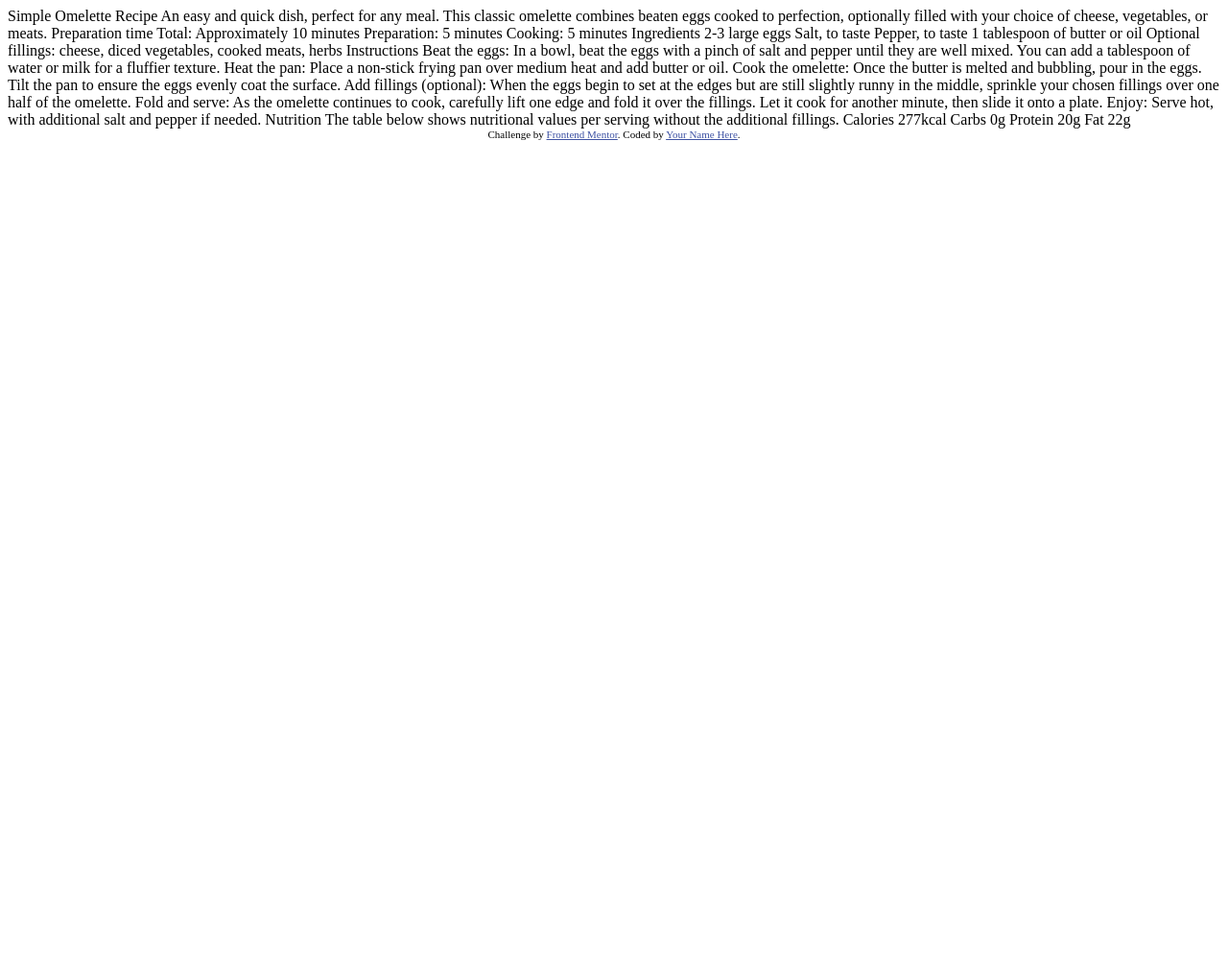
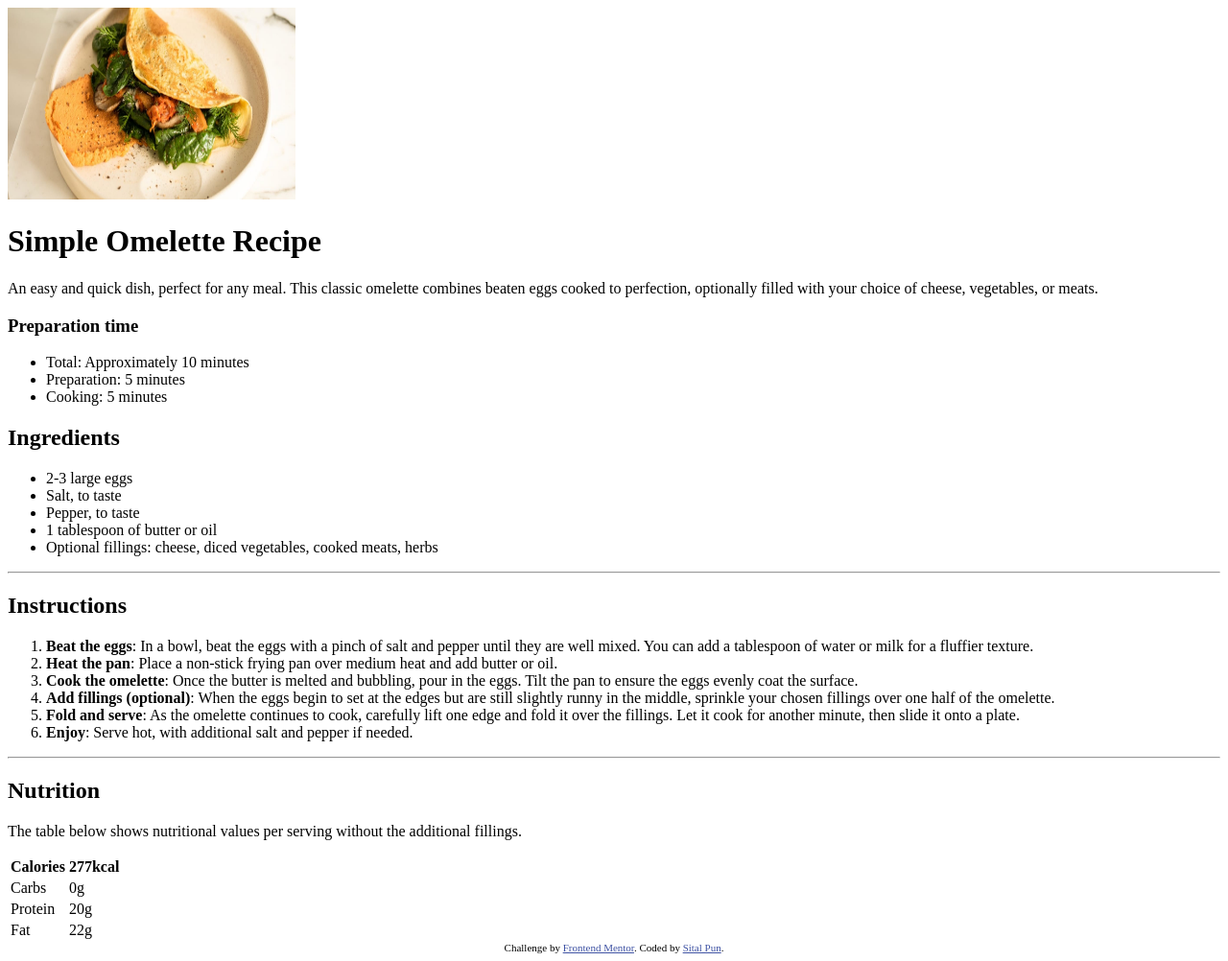
Before and after one commit to spun21m/Recipe-Page, a plain HTML site: page index.html in a window 1280 px wide. Shown: the whole page at 96% size. Before the commit the page ends 800 px from the top, so only its background shows below. Drawn offline with Linux system fonts and the light colour scheme.

Commit message:
Inital HTML structure setup

```diff
--- a/index.html
+++ b/index.html
@@ -1,77 +1,133 @@
 <!DOCTYPE html>
 <html lang="en">
   <head>
-  <meta charset="UTF-8">
-  <meta name="viewport" content="width=device-width, initial-scale=1.0"> <!-- displays site properly based on user's device -->
+    <meta charset="UTF-8" />
+    <meta name="viewport" content="width=device-width, initial-scale=1.0" />
+    <!-- displays site properly based on user's device -->
 
-  <link rel="icon" type="image/png" sizes="32x32" href="./assets/images/favicon-32x32.png">
+    <link
+      rel="icon"
+      type="image/png"
+      sizes="32x32"
+      href="./assets/images/favicon-32x32.png"
+    />
 
     <title>Frontend Mentor | Recipe page</title>
 
     <!-- Feel free to remove these styles or customise in your own stylesheet 👍 -->
     <style>
-    .attribution { font-size: 11px; text-align: center; }
-    .attribution a { color: hsl(228, 45%, 44%); }
+      .attribution {
+        font-size: 11px;
+        text-align: center;
+      }
+      .attribution a {
+        color: hsl(228, 45%, 44%);
+      }
     </style>
   </head>
   <body>
-
-  Simple Omelette Recipe
-
-  An easy and quick dish, perfect for any meal. This classic omelette combines beaten eggs cooked
-  to perfection, optionally filled with your choice of cheese, vegetables, or meats.
-
-  Preparation time
-
-  Total: Approximately 10 minutes
-  Preparation: 5 minutes
-  Cooking: 5 minutes
-
-  Ingredients
-
-  2-3 large eggs
-  Salt, to taste
-  Pepper, to taste
-  1 tablespoon of butter or oil
+    <header>
+      <img
+        src="./assets/images/image-omelette.jpeg"
+        alt="A delicious omelette with cheese and vegetables"
+        class="omelette-image"
+        width="300"
+        height="200"
+      />
+      <h1 class="recipe-title">Simple Omelette Recipe</h1>
+      <p>
+        An easy and quick dish, perfect for any meal. This classic omelette
+        combines beaten eggs cooked to perfection, optionally filled with your
+        choice of cheese, vegetables, or meats.
+      </p>
+    </header>
+    <section class="preparation-time">
+      <h3>Preparation time</h3>
+      <ul>
+        <li>Total: Approximately 10 minutes</li>
+        <li>Preparation: 5 minutes</li>
+        <li>Cooking: 5 minutes</li>
+      </ul>
+    </section>
+    <section class="ingredients">
+      <h2>Ingredients</h2>
+      <ul>
+        <li>2-3 large eggs</li>
+        <li>Salt, to taste</li>
+        <li>Pepper, to taste</li>
+        <li>1 tablespoon of butter or oil</li>
+        <li>
           Optional fillings: cheese, diced vegetables, cooked meats, herbs
-
-  Instructions
-
-  Beat the eggs: In a bowl, beat the eggs with a pinch of salt and pepper until they are well mixed.
-  You can add a tablespoon of water or milk for a fluffier texture.
-
-  Heat the pan: Place a non-stick frying pan over medium heat and add butter or oil.
-
-  Cook the omelette: Once the butter is melted and bubbling, pour in the eggs. Tilt the pan to ensure
-  the eggs evenly coat the surface.
-
-  Add fillings (optional): When the eggs begin to set at the edges but are still slightly runny in the
-  middle, sprinkle your chosen fillings over one half of the omelette.
-
-  Fold and serve: As the omelette continues to cook, carefully lift one edge and fold it over the
-  fillings. Let it cook for another minute, then slide it onto a plate.
-
-  Enjoy: Serve hot, with additional salt and pepper if needed.
-
-  Nutrition
-
-  The table below shows nutritional values per serving without the additional fillings.
-
-  Calories
-  277kcal
-
-  Carbs
-  0g
-
-  Protein
-  20g
-
-  Fat
-  22g
+        </li>
+      </ul>
+    </section>
+    <hr />
+    <section class="instructions">
+      <h2>Instructions</h2>
+      <ol>
+        <li>
+          <strong>Beat the eggs</strong>: In a bowl, beat the eggs with a pinch
+          of salt and pepper until they are well mixed. You can add a tablespoon
+          of water or milk for a fluffier texture.
+        </li>
+        <li>
+          <strong>Heat the pan</strong>: Place a non-stick frying pan over
+          medium heat and add butter or oil.
+        </li>
+        <li>
+          <strong>Cook the omelette</strong>: Once the butter is melted and
+          bubbling, pour in the eggs. Tilt the pan to ensure the eggs evenly
+          coat the surface.
+        </li>
+        <li>
+          <strong>Add fillings (optional)</strong>: When the eggs begin to set
+          at the edges but are still slightly runny in the middle, sprinkle your
+          chosen fillings over one half of the omelette.
+        </li>
+        <li>
+          <strong>Fold and serve</strong>: As the omelette continues to cook,
+          carefully lift one edge and fold it over the fillings. Let it cook for
+          another minute, then slide it onto a plate.
+        </li>
+        <li>
+          <strong>Enjoy</strong>: Serve hot, with additional salt and pepper if
+          needed.
+        </li>
+      </ol>
+    </section>
+    <hr />
+    <section class="tips">
+      <h2>Nutrition</h2>
+      <p>The table below shows nutritional values per serving without the
+    additional fillings.</p>
+    <table>
+      <thead>
+        <tr>
+          <th>Calories</th>
+          <th> 277kcal</th>
+        </tr>
+      </thead>
+      <tbody>
+        <tr>
+          <td>Carbs</td>
+          <td>0g</td>
+        </tr>
+        <tr>
+          <td>Protein</td>
+          <td>20g</td>
+        </tr>
+        <tr>
+          <td>Fat</td>
+          <td>22g</td>
+        </tr>
+      </tbody>
+    </table>
 
     <div class="attribution">
-    Challenge by <a href="https://www.frontendmentor.io?ref=challenge" target="_blank">Frontend Mentor</a>.
-    Coded by <a href="#">Your Name Here</a>.
+      Challenge by
+      <a href="https://www.frontendmentor.io?ref=challenge" target="_blank"
+        >Frontend Mentor</a
+      >. Coded by <a href="#">Sital Pun</a>.
     </div>
   </body>
 </html>
```
Lines whose indentation alone changed are shown as unchanged.
